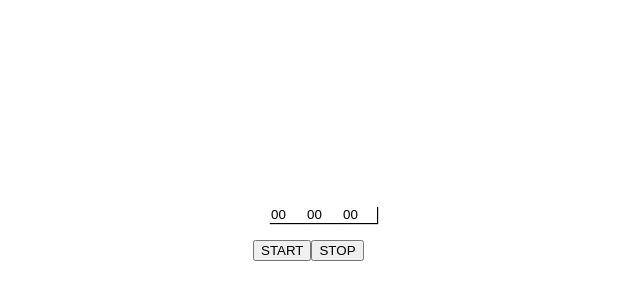
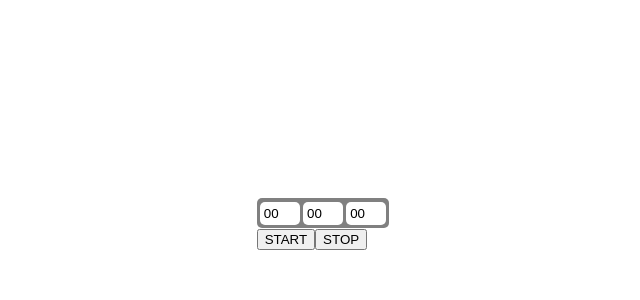
Before and after one commit to aeskerminen/timer, a React (Create React App) app: page / in a window 1280 px wide. Shown: the part 176-476 px from the top of the page, without its empty margins (317-957 px from the left). Built offline with nearby package versions, Linux system fonts and the light colour scheme; the HTML template or start-up script is replaced by a standard one.

Commit message:
Change styling

```diff
--- a/src/App.css
+++ b/src/App.css
@@ -1,11 +1,16 @@
 .input-container {
-    padding: 1rem;
+    padding: 0.1rem;
+    background-color: gray;
+    border-radius: 5px;
+    width: auto;
+    display: flex;
 }
 
 .input-container input {
-    border-radius: 0;
+    border-radius: 5px;
+    padding: 0.25rem;
     border: none;
-    box-shadow: 1px 1px 1px black;
 
     width: 2rem;
+    margin: 0.1rem;
 }
```
